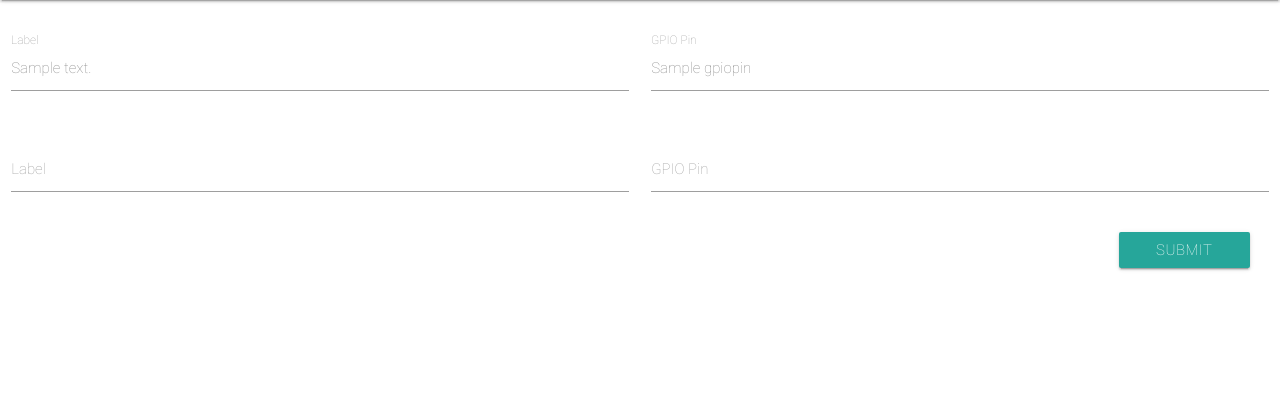
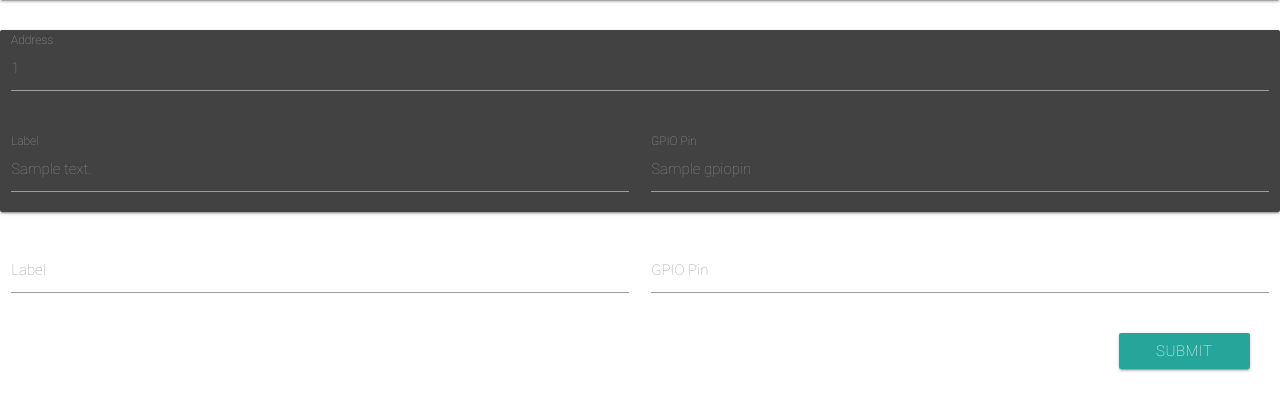
Before and after one commit to godzillaba/rpi-home-controller, a Python web app: template web/templates/settings/Groups-settings.html in a window 1280 px wide. Shown: the part 64-475 px from the top of the page. Run offline with Jinja, Linux system fonts and the light colour scheme; the template is opened without the code that fills it: most values are stand-ins (such as "Sample title", 1, 10 or a date in 2020); some libraries are stand-ins or nearby versions.

Commit message:
refined group settings page

```diff
--- a/web/templates/base-settings.html
+++ b/web/templates/base-settings.html
@@ -111,8 +111,19 @@
 		</div>
 
 		<div id="GroupsForm" class="{% block GroupsForm_show %}hide{% endblock %}">
-			{% for group in data.Web.Groups %}
+			{% for address in data.Web.Groups %}
+				<div class="card grey darken-3 address_group">
 
+				<div class="row">
+				<div class="input-field col s12">
+  			      <input value="{{ address[0] }}" id="{{ address[0] }}" type="text" class="validate addr">
+  			      <label class="active" for="{{ address[0] }}">Address</label>
+				</div>
+				</div>
+
+				{% for group in address %}
+
+				{% if group.description and group.gpiopin %}
 				<div class="row switchgroupdata">
 					<div class="input-field col s6">
 	  			      <input value="{{ group.description }}" id="{{ group.description }}_description" type="text" class="validate desc">
@@ -125,9 +136,13 @@
 					</div>
 
 				</div>
+				{% endif %}
+				{% endfor %}
+				</div>
+			{% endfor %}
 
 
-			{% endfor %}
+			<!-- revise add new section -->
 
 			<div class="row switchgroupdata">
 				<div class="input-field col s6">
--- a/web/templates/settings/script.js
+++ b/web/templates/settings/script.js
@@ -30,20 +30,36 @@ var send_json_data = function () {
 	json.Web.UI.DropDownText = document.getElementById("DropDownText").value
 
 
+    var addressdivs = document.getElementsByClassName('address_group')
     var GroupInputs = document.getElementById('GroupsForm').getElementsByClassName('switchgroupdata')
  	json.Web.Groups = []
 
-	for (var i=0; i<GroupInputs.length; i++) {
-	    var d = GroupInputs[i]
+    for (var x = 0; x < addressdivs.length; x ++) {
+
+        var addr = addressdivs[x].getElementsByClassName('addr')[0].value
+        console.log(addr)
+        json.Web.Groups[x] = []
+
+        json["Web"]["Groups"][x].push(addr)
+
+        var addr_groups = addressdivs[x].getElementsByClassName('switchgroupdata')
+        console.log(addr_groups)
+
+        for (var i=0; i<addr_groups.length; i++) {
+            var d = addr_groups[i]
             console.log(d)
             var inputs = d.getElementsByTagName("input")
             var desc = inputs[0].value
             var gpin = inputs[1].value
             if (desc && gpin){
-			json["Web"]["Groups"].push({"description":desc, "gpiopin":gpin})
+            	json["Web"]["Groups"][x].push({"description":desc, "gpiopin":gpin})
+            }
         }
     }
 
+
+
+    console.log(json)
 
 	jsonstring = JSON.stringify(json)
 	console.log(jsonstring)
```
Lines whose indentation alone changed are shown as unchanged.
